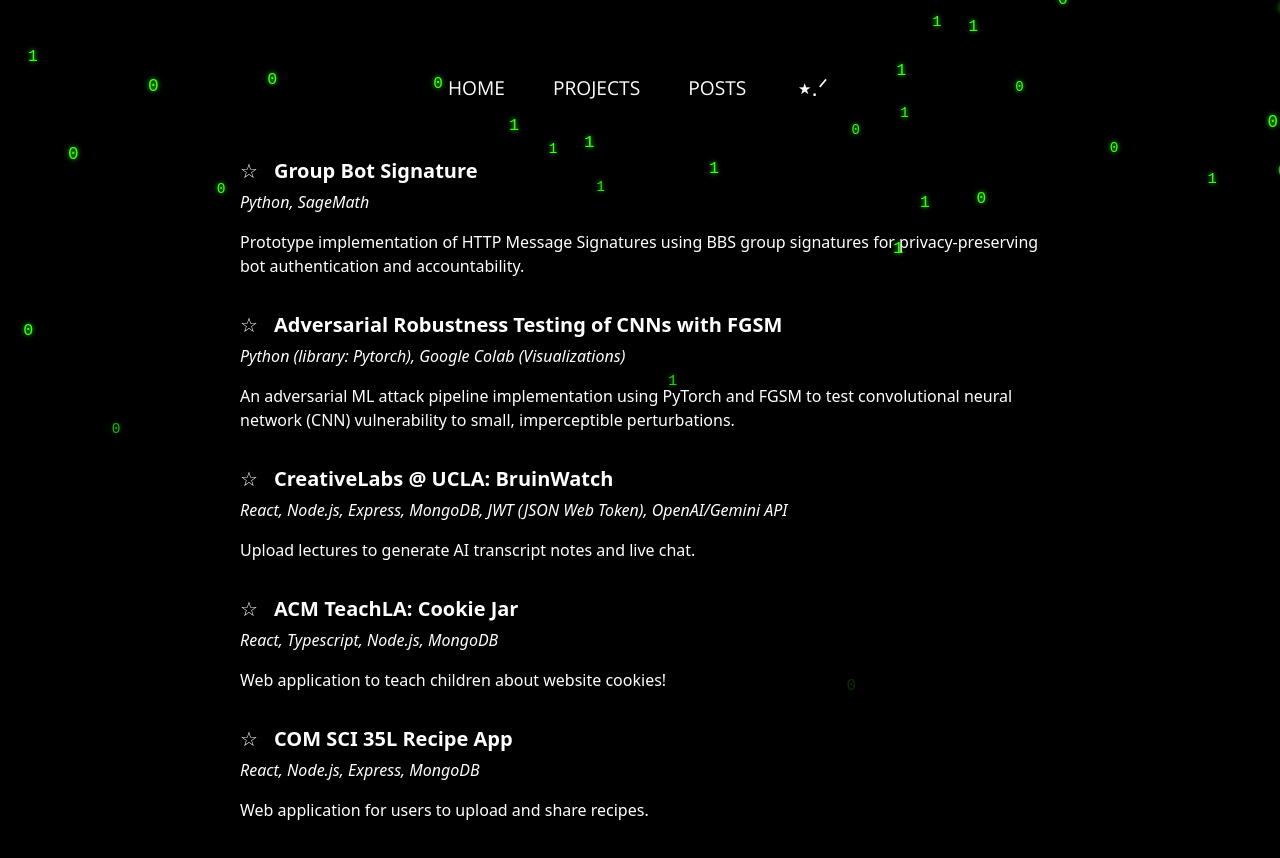
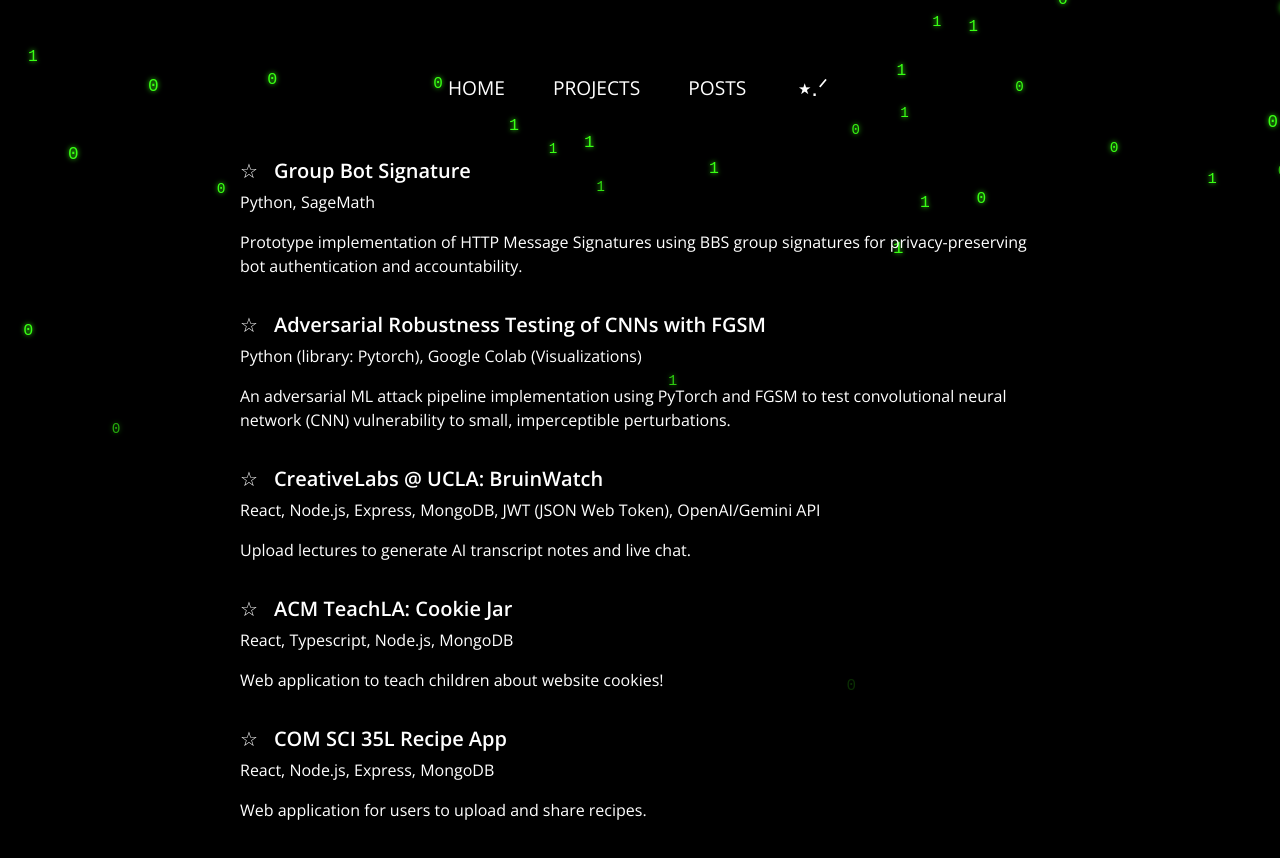
Before and after one commit to miravuong/miravuong.github.io, a React (Vite) app: page /projects in a window 1280 px wide. Shown: the top 858 px of the page. Built offline with nearby package versions, Linux system fonts and the light colour scheme.

Commit message:
Minorest of changes lowkey ocd

```diff
--- a/src/components/Projects.css
+++ b/src/components/Projects.css
@@ -11,6 +11,7 @@
     margin: 0 auto;
     padding: 1.25rem;
     text-align: left;
+    font-family: 'Open Sans', sans-serif;
 }
 
 .project {
```
